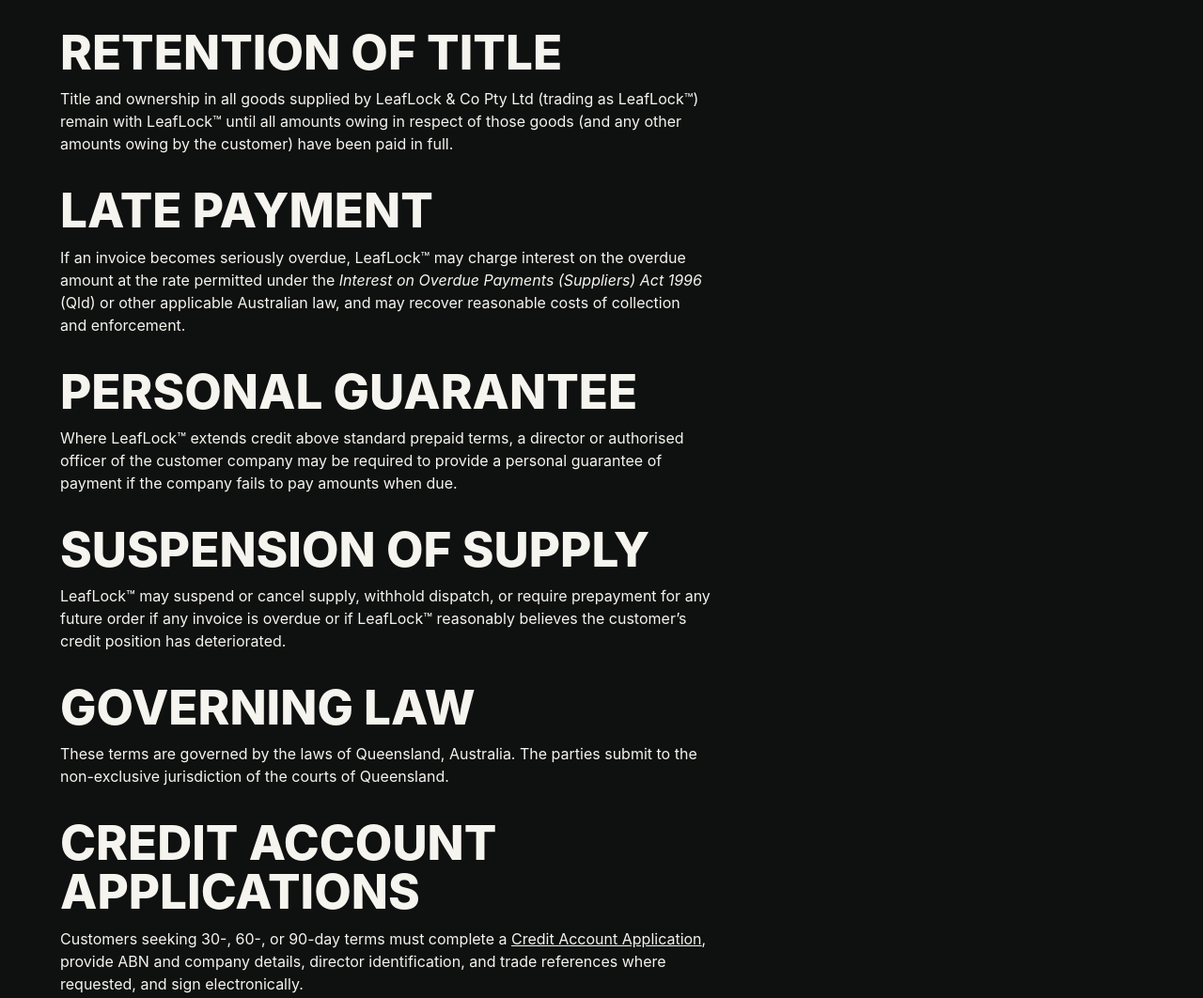
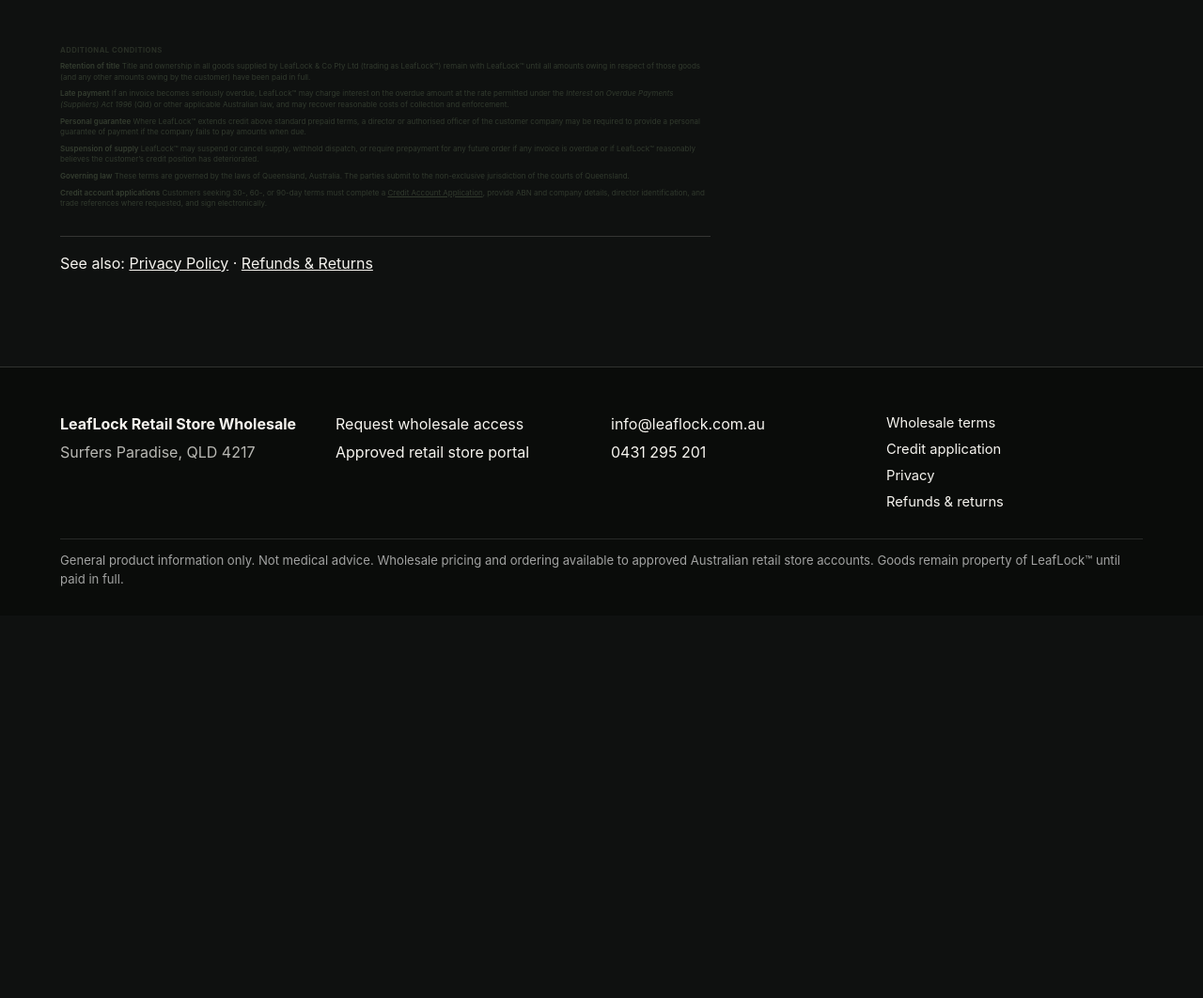
Before and after one commit to leaflock420-weedman/leaflock-retail-wholesale, a website: page wholesale-terms.html in a window 1280 px wide. Shown: the part 1607-2669 px from the top of the page at 94% size. After the commit the page ends 2262 px from the top, so only its background shows below. Drawn offline with Linux system fonts and the light colour scheme.

Commit message:
Style wholesale terms legal boilerplate as fine-print disclosure

```diff
--- a/assets/styles.css
+++ b/assets/styles.css
@@ -1031,6 +1031,42 @@
   border-top: 1px solid var(--line);
 }
 
+.legal-doc__disclosure {
+  margin-top: 36px;
+  padding-top: 14px;
+  border-top: 1px solid rgba(15, 17, 16, 0.08);
+  font-size: 0.5rem;
+  line-height: 1.45;
+  color: rgba(63, 73, 57, 0.72);
+}
+
+.legal-doc__disclosure-heading {
+  margin: 0 0 8px;
+  font-size: 0.48rem;
+  font-weight: 700;
+  letter-spacing: 0.06em;
+  text-transform: uppercase;
+  color: rgba(63, 73, 57, 0.55);
+}
+
+.legal-doc__disclosure p {
+  margin: 0 0 6px;
+}
+
+.legal-doc__disclosure p:last-child {
+  margin-bottom: 0;
+}
+
+.legal-doc__disclosure strong {
+  font-weight: 600;
+  color: rgba(63, 73, 57, 0.78);
+}
+
+.legal-doc__disclosure a {
+  color: inherit;
+  text-decoration: underline;
+}
+
 .check-row--required {
   border: 1px solid rgba(149, 208, 93, 0.35);
 }
--- a/wholesale-terms.html
+++ b/wholesale-terms.html
@@ -53,23 +53,15 @@
           <li>LeafLock™ reserves the right to request payment in advance for any order at its discretion.</li>
         </ul>
 
-        <h2>Retention of title</h2>
-        <p>Title and ownership in all goods supplied by LeafLock &amp; Co Pty Ltd (trading as LeafLock™) remain with LeafLock™ until all amounts owing in respect of those goods (and any other amounts owing by the customer) have been paid in full.</p>
-
-        <h2>Late payment</h2>
-        <p>If an invoice becomes seriously overdue, LeafLock™ may charge interest on the overdue amount at the rate permitted under the <em>Interest on Overdue Payments (Suppliers) Act 1996</em> (Qld) or other applicable Australian law, and may recover reasonable costs of collection and enforcement.</p>
-
-        <h2>Personal guarantee</h2>
-        <p>Where LeafLock™ extends credit above standard prepaid terms, a director or authorised officer of the customer company may be required to provide a personal guarantee of payment if the company fails to pay amounts when due.</p>
-
-        <h2>Suspension of supply</h2>
-        <p>LeafLock™ may suspend or cancel supply, withhold dispatch, or require prepayment for any future order if any invoice is overdue or if LeafLock™ reasonably believes the customer’s credit position has deteriorated.</p>
-
-        <h2>Governing law</h2>
-        <p>These terms are governed by the laws of Queensland, Australia. The parties submit to the non-exclusive jurisdiction of the courts of Queensland.</p>
-
-        <h2>Credit account applications</h2>
-        <p>Customers seeking 30-, 60-, or 90-day terms must complete a <a href="credit-application.html">Credit Account Application</a>, provide ABN and company details, director identification, and trade references where requested, and sign electronically.</p>
+        <aside class="legal-doc__disclosure" aria-label="Additional trading conditions">
+          <p class="legal-doc__disclosure-heading">Additional conditions</p>
+          <p><strong>Retention of title</strong> Title and ownership in all goods supplied by LeafLock &amp; Co Pty Ltd (trading as LeafLock™) remain with LeafLock™ until all amounts owing in respect of those goods (and any other amounts owing by the customer) have been paid in full.</p>
+          <p><strong>Late payment</strong> If an invoice becomes seriously overdue, LeafLock™ may charge interest on the overdue amount at the rate permitted under the <em>Interest on Overdue Payments (Suppliers) Act 1996</em> (Qld) or other applicable Australian law, and may recover reasonable costs of collection and enforcement.</p>
+          <p><strong>Personal guarantee</strong> Where LeafLock™ extends credit above standard prepaid terms, a director or authorised officer of the customer company may be required to provide a personal guarantee of payment if the company fails to pay amounts when due.</p>
+          <p><strong>Suspension of supply</strong> LeafLock™ may suspend or cancel supply, withhold dispatch, or require prepayment for any future order if any invoice is overdue or if LeafLock™ reasonably believes the customer’s credit position has deteriorated.</p>
+          <p><strong>Governing law</strong> These terms are governed by the laws of Queensland, Australia. The parties submit to the non-exclusive jurisdiction of the courts of Queensland.</p>
+          <p><strong>Credit account applications</strong> Customers seeking 30-, 60-, or 90-day terms must complete a <a href="credit-application.html">Credit Account Application</a>, provide ABN and company details, director identification, and trade references where requested, and sign electronically.</p>
+        </aside>
 
         <p class="legal-doc__links">See also: <a href="privacy-policy.html">Privacy Policy</a> · <a href="refunds-returns.html">Refunds &amp; Returns</a></p>
       </section>
```
